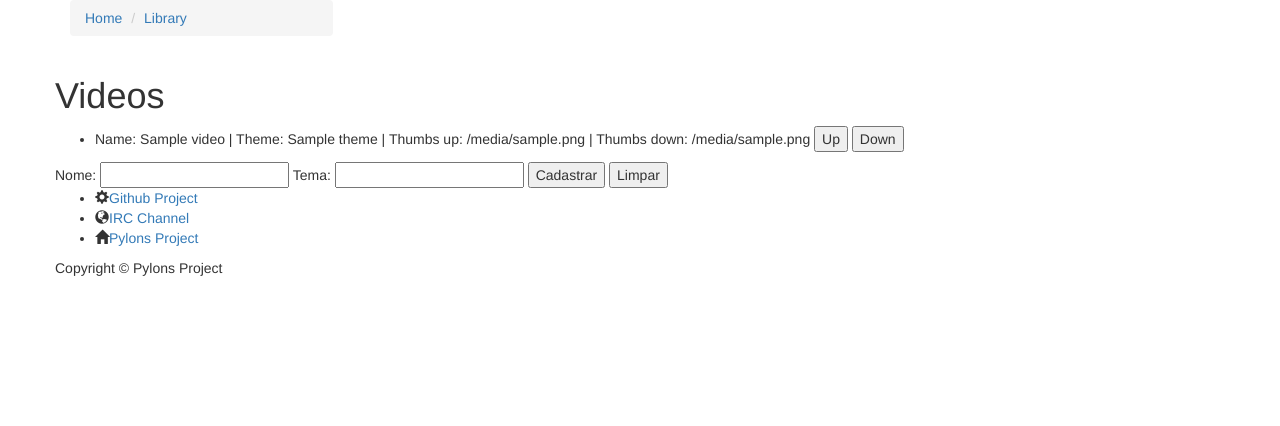
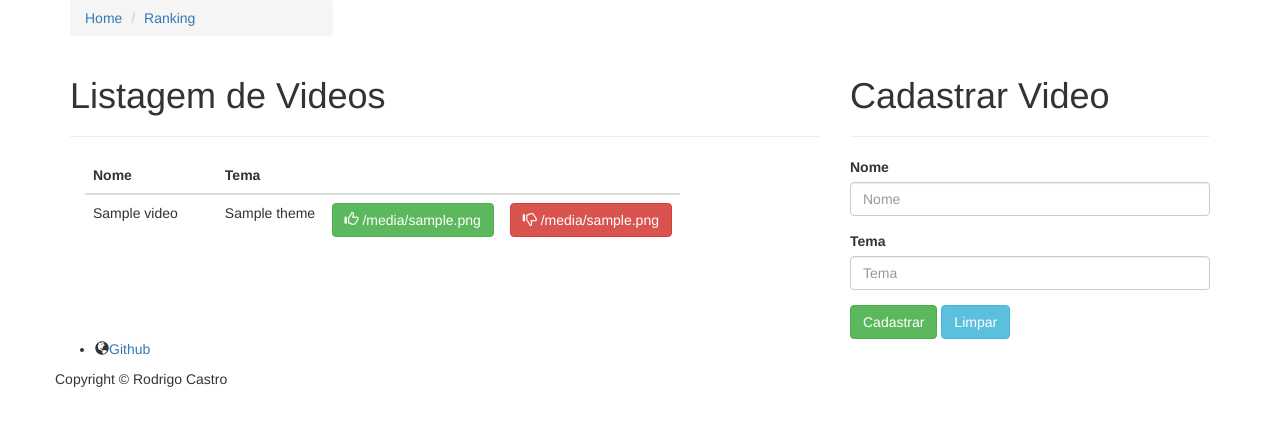
Before and after one commit to rodrigondec/deeper_system, a Python web app: template app/templates/home.jinja2 in a window 1280 px wide. Shown: the top 426 px of the page. Run offline with Jinja, Linux system fonts and the light colour scheme; the template is opened without the code that fills it: most values are stand-ins (such as "Sample title", 1, 10 or a date in 2020); some libraries are stand-ins or nearby versions.

Commit message:
better layouts

```diff
--- a/app/static/theme.css
+++ b/app/static/theme.css
@@ -3,10 +3,10 @@ body {
   font-family: "Open Sans", "Helvetica Neue", Helvetica, Arial, sans-serif;
   font-weight: 300;
   color: #ffffff;
-  background: #bc2131;
+  background: #323345;
 }
 .breadcrumb {
-  background: #bc2131;
+  background: #323345;
 }
 h1,
 h2,
--- a/app/templates/home.jinja2
+++ b/app/templates/home.jinja2
@@ -1,29 +1,57 @@
 {% extends "layout.jinja2" %}
 
 {% block content %}
-    <h1>Videos</h1>
-    <ul>
+    <div class="col-md-8">
+        <h1>Listagem de Videos</h1>
+        <hr>
+        <div class="col-md-10">
+            <table class="table">
+                <thead>
+                    <th class="col-md-4">Nome</th>
+                    <th class="col-md-3">Tema</th>
+                    <th class="col-md-1"></th>
+                    <th class="col-md-1"></th>
+                </thead>
                 {% for video in videos %}
-        <li>
-            Name: {{ video.name }} |
-            Theme: {{ video.theme.name }} |
-            Thumbs up: {{ video.thumbs_up }} |
-            Thumbs down: {{ video.thumbs_down }}
+                <tr>
+                    <td>{{ video.name }}</td>
+                    <td>{{ video.theme.name }}</td>
+                    <td>
                         <form action="/up" method="get" style="display: inline">
                             <input hidden type="text" name="id" value="{{ video.id }}">
-                <input type="submit" value="Up">
+                            <button class="btn btn-success" type="submit">
+                                <i class="glyphicon glyphicon-thumbs-up"></i> {{ video.thumbs_up }}
+                            </button>
                         </form>
+                    </td>
+                    <td>
                         <form action="/down" method="get" style="display: inline">
                             <input hidden type="text" name="id" value="{{ video.id }}">
-                <input type="submit" value="Down">
+                            <button class="btn btn-danger" type="submit">
+                                <i class="glyphicon glyphicon-thumbs-down"></i> {{ video.thumbs_down }}
+                            </button>
                         </form>
-        </li>
+                    </td>
+                </tr>
             {% endfor %}
-    </ul>
+            </table>
+        </div>
+    </div>
+    <div class="col-md-4">
+        <h1>Cadastrar Video</h1>
+        <hr>
         <form action="/add_video" method="get">
-        Nome: <input type="text" name="name">
-        Tema: <input type="text" name="theme">
-        <input type="submit" value="Cadastrar">
-        <input type="reset" value="Limpar">
+            <div class="form-group">
+                <label>Nome</label>
+                <input type="text" name="name" class="form-control" placeholder="Nome">
+            </div>
+            <div class="form-group">
+                <label>Tema</label>
+                <input type="text" name="theme" class="form-control" placeholder="Tema">
+            </div>
+            <input class="btn btn-success" type="submit" value="Cadastrar">
+            <input class="btn btn-info" type="reset" value="Limpar">
         </form>
+    </div>
+
 {% endblock content %}
--- a/app/templates/layout.jinja2
+++ b/app/templates/layout.jinja2
@@ -29,8 +29,8 @@
             <div class="col-md-3">
                 <nav aria-label="breadcrumb">
                     <ol class="breadcrumb">
-                        <li class="breadcrumb-item"><a href="#">Home</a></li>
-                        <li class="breadcrumb-item"><a href="#">Library</a></li>
+                        <li class="breadcrumb-item"><a href="/">Home</a></li>
+                        <li class="breadcrumb-item"><a href="/ranking">Ranking</a></li>
                     </ol>
                 </nav>
             </div>
@@ -43,15 +43,13 @@
         <div class="row">
           <div class="links">
             <ul>
-              <li><i class="glyphicon glyphicon-cog icon-muted"></i><a href="https://github.com/Pylons/pyramid">Github Project</a></li>
-              <li><i class="glyphicon glyphicon-globe icon-muted"></i><a href="https://webchat.freenode.net/?channels=pyramid">IRC Channel</a></li>
-              <li><i class="glyphicon glyphicon-home icon-muted"></i><a href="https://pylonsproject.org">Pylons Project</a></li>
+              <li><i class="glyphicon glyphicon-globe icon-muted"></i><a href="https://github.com/rodrigondec/deeper_system" target="_blank">Github</a></li>
             </ul>
           </div>
         </div>
         <div class="row">
           <div class="copyright">
-            Copyright &copy; Pylons Project
+            Copyright &copy; Rodrigo Castro
           </div>
         </div>
     </div>
```
Also changed, not shown: app/templates/mytemplate.jinja2 (deleted, +0 -8 lines), app/templates/ranking.jinja2 (+25 -25 lines). Lines whose indentation alone changed are shown as unchanged.
